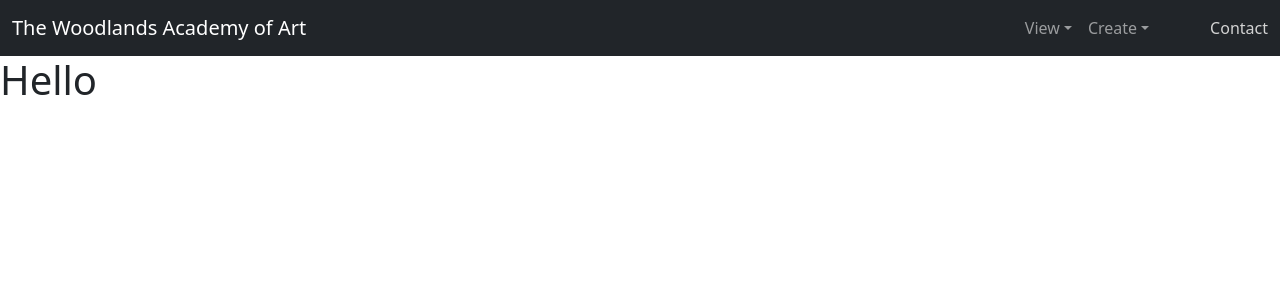
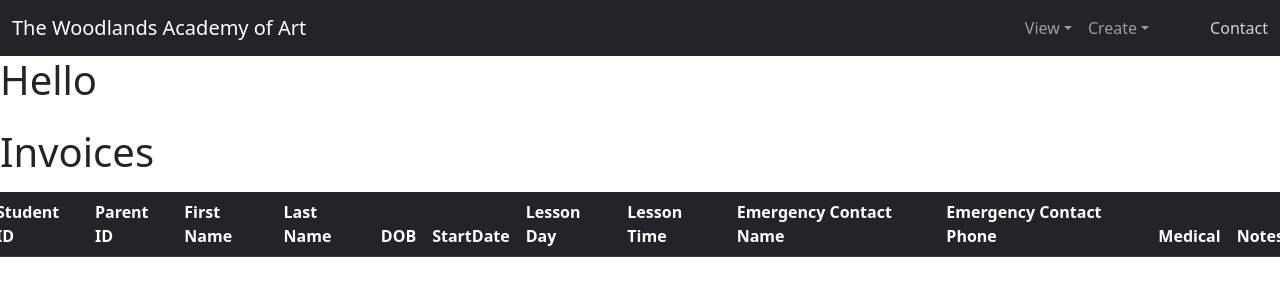
Before and after one commit to Mo60/School-MS, a Vue app in the folder frondend/: page /students in a window 1280 px wide. Shown: the top 300 px of the page. Built offline with nearby package versions, Linux system fonts and the light colour scheme.

Commit message:
Update viewStudents.vue

```diff
--- a/frondend/src/views/viewStudents.vue
+++ b/frondend/src/views/viewStudents.vue
@@ -1,5 +1,25 @@
 <template>
-    <h1>Hello</h1>
+   <h1>Hello</h1>
+   <div class="row justify-content-center">
+   <h1 class="mb-3 mt-3">Invoices</h1>
+      <table class="table table-striped">
+      <thead class="table-dark">
+        <tr>
+         <th>Student ID</th>
+         <th>Parent ID</th>
+         <th>First Name</th>
+         <th>Last Name</th>
+         <th>DOB</th>
+         <th>StartDate</th>
+         <th>Lesson Day</th>
+         <th>Lesson Time</th>
+         <th>Emergency Contact Name</th>
+         <th>Emergency Contact Phone</th>
+         <th>Medical</th>
+         <th>Notes</th>
+        </tr>
+      </thead>
+  </table></div>
 </template>
 <script>
 export default{
```
